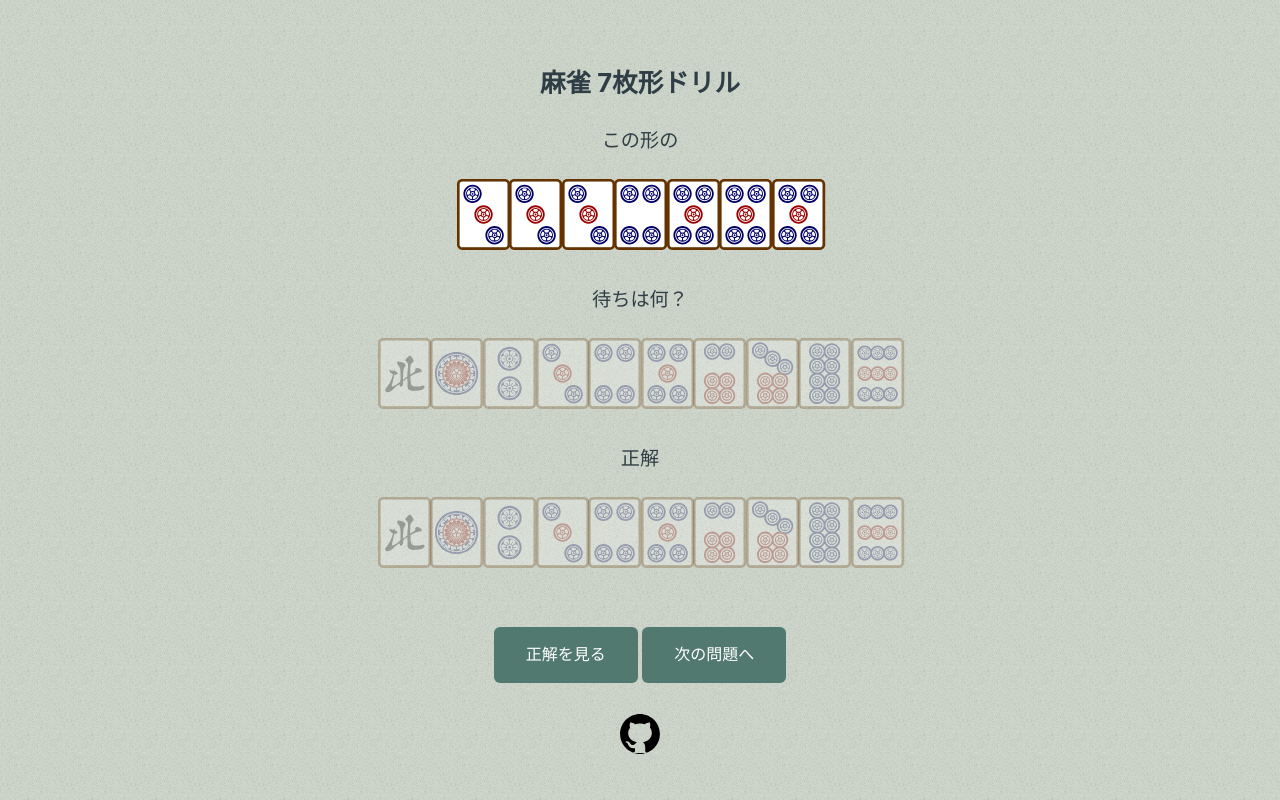
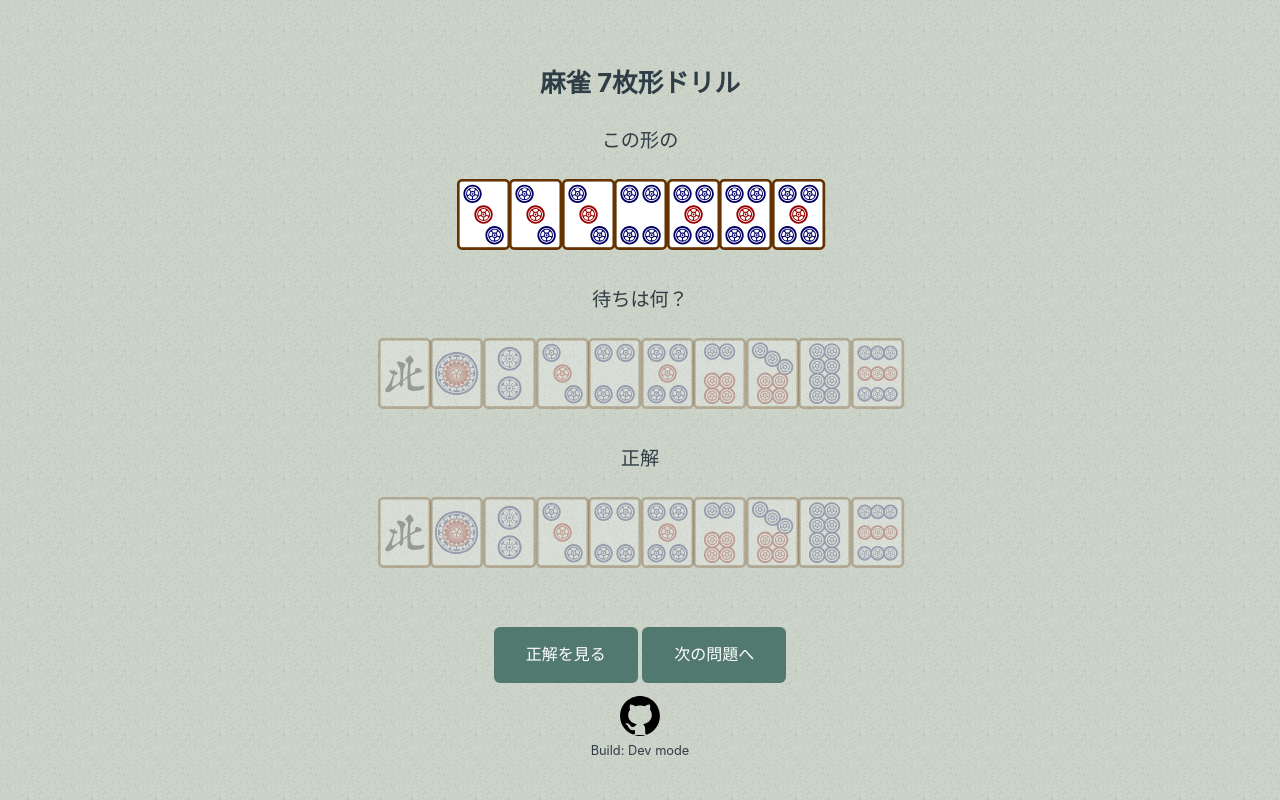
Before and after one commit to AkiraMiyakoda/7mai-drill, a Svelte app: page / in a window 1280 px wide. Built offline with nearby package versions, Linux system fonts and the light colour scheme.

Commit message:
ビルド日時を追加

```diff
--- a/src/App.svelte
+++ b/src/App.svelte
@@ -11,6 +11,7 @@
     import Tile, { COLOR_COUNT, TILE_COUNT } from "./lib/Tile.svelte";
     import { shuffle } from "./lib/Utils.svelte";
 
+    const BUILD_TIME = import.meta.env.VITE_BUILD_TIME ?? "Dev mode";
     const MIN_TILE = 1; // 数牌の最小値
     const MAX_TILE = 9; // 数牌の最大値
 
@@ -104,6 +105,9 @@
                 <div class="github-icon"></div>
             </a>
         </div>
+        <div class="credit-row">
+            <span>Build: {BUILD_TIME}</span>
+        </div>
     </div>
 </main>
 
@@ -141,6 +145,7 @@
         left: 0;
         bottom: 0;
         width: 100vw;
+        font-size: 0.8rem;
         padding-bottom: 5vh;
     }
 
```
